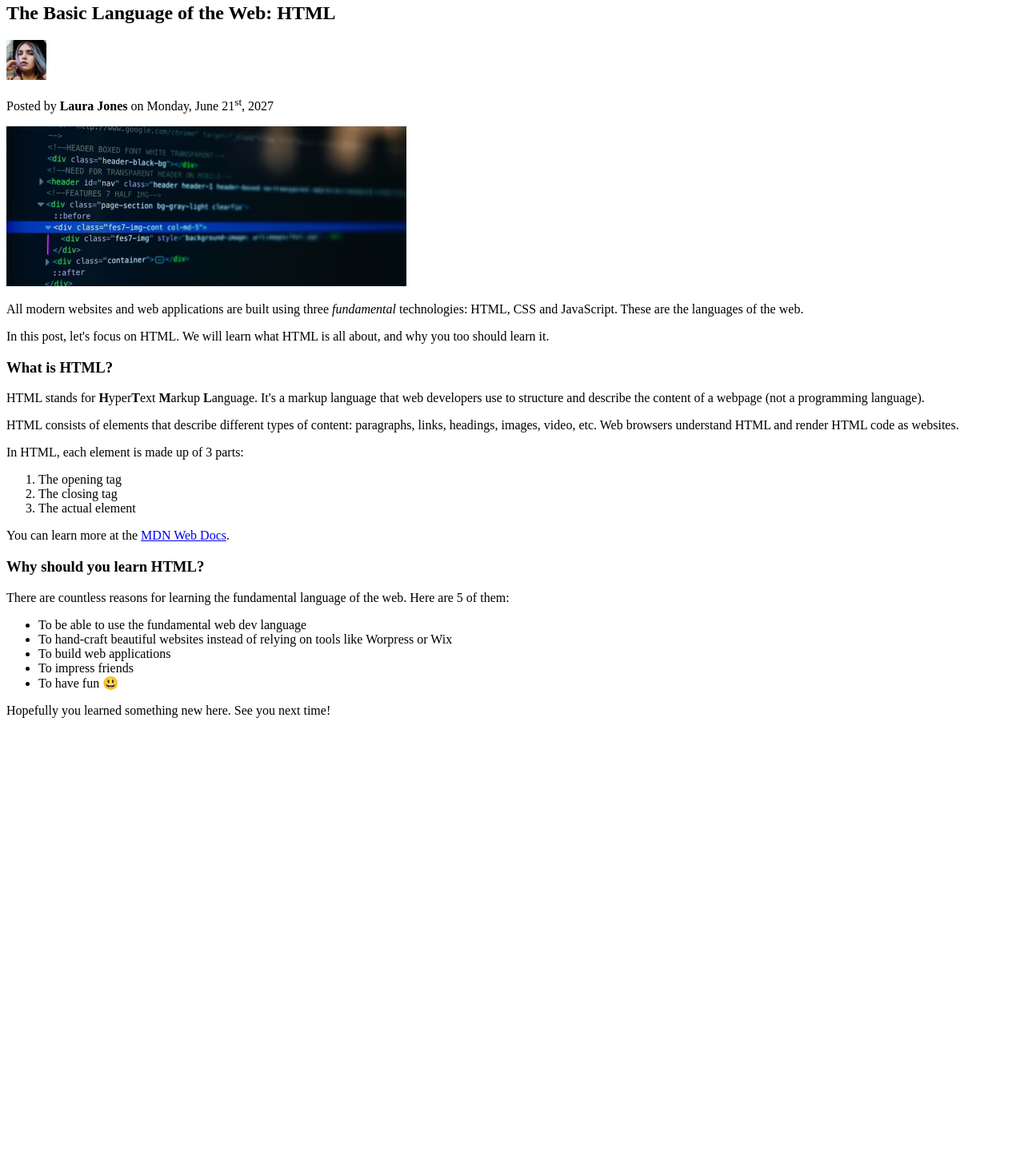
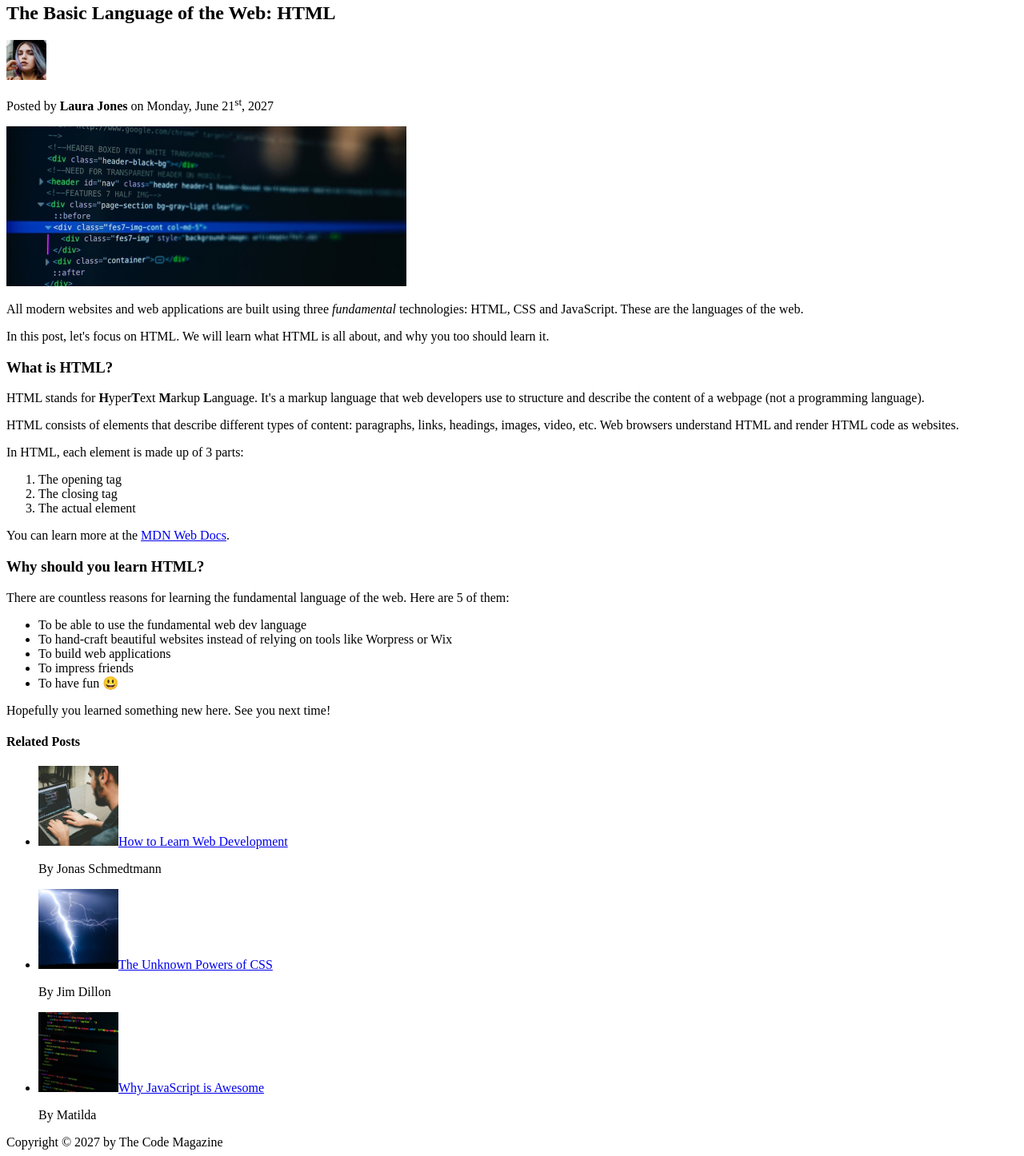
Before and after one commit to ritabradley/code-mag, a plain HTML site: page index.html in a window 1280 px wide. Shown: the part 170-1616 px from the top of the page at 80% size. Before the commit the page ends 1084 px from the top, so only its background shows below. Drawn offline with Linux system fonts and the light colour scheme.

Commit message:
a related posts section

```diff
--- a/index.html
+++ b/index.html
@@ -9,14 +9,19 @@
     </head>
 
     <body>
+        <header>
             <h1>📘 The Code Magazine</h1>
+            <nav>
                 <ul>
                     <li><a href="/blog.html">Blog</a></li>
                     <li><a href="/challenges.html">Challenges</a></li>
                     <li><a href="/flexbox.html">Flexbox</a></li>
                     <li><a href="/css-grid.html">CSS Grid</a></li>
                 </ul>
-
+            </nav>
+        </header>
+        <main>
+            <header>
                 <h2>The Basic Language of the Web: HTML</h2>
                 <img src="./imgs/laura-jones.jpg"
                     alt="Laura Jones - A caucasian women with colorful hair rests her hand on her face while looking down into the camera."
@@ -24,23 +29,39 @@
                     height="50" width="50">
 
                 <p>Posted by <strong>Laura Jones</strong> on Monday, June 21<sup>st</sup>, 2027</p>
+                <img src="./imgs/post-img.jpg"
+                    alt="A section of HTML (HyperText Markup Language) code on a computer screen"
+                    title="A section of HTML (HyperText Markup Language) code on a computer screen." width="500"
+                    height="200">
+            </header>
 
-        <img src="./imgs/post-img.jpg" alt="A section of HTML (HyperText Markup Language) code on a computer screen"
-            title="A section of HTML (HyperText Markup Language) code on a computer screen." width="500" height="200">
-
-        <p>All modern websites and web applications are built using three <em>fundamental</em> technologies: HTML, CSS
+            <section>
+                <p>All modern websites and web applications are built using three <em>fundamental</em> technologies:
+                    HTML,
+                    CSS
                     and
                     JavaScript. These are the languages of the web.</p>
 
-        <p>In this post, let's focus on HTML. We will learn what HTML is all about, and why you too should learn it.
+                <p>In this post, let's focus on HTML. We will learn what HTML is all about, and why you too should
+                    learn
+                    it.
+                </p>
+            </section>
+
+            <section>
+                <h3>What is HTML?</h3>
+
+                <p>HTML stands for <strong>H</strong>yper<strong>T</strong>ext <strong>M</strong>arkup
+                    <strong>L</strong>anguage. It's a
+                    markup language
+                    that
+                    web
+                    developers use to structure and describe the content of a webpage (not a programming
+                    language).
                 </p>
 
-        <h3>What is HTML?</h3>
-
-        <p>HTML stands for <b>H</b>yper<b>T</b>ext <b>M</b>arkup <b>L</b>anguage. It's a markup language that web
-            developers use to structure and describe the content of a webpage (not a programming language).</p>
-
-        <p>HTML consists of elements that describe different types of content: paragraphs, links, headings, images,
+                <p>HTML consists of elements that describe different types of content: paragraphs, links, headings,
+                    images,
                     video, etc. Web browsers understand HTML and render HTML code as websites.</p>
 
                 <p>In HTML, each element is made up of 3 parts:</p>
@@ -50,12 +71,16 @@
                     <li>The actual element</li>
                 </ol>
 
-        <p>You can learn more at the <a href="https://developer.mozilla.org/en-US/" target="_blank">MDN Web Docs</a>.
+                <p>You can learn more at the <a href="https://developer.mozilla.org/en-US/" target="_blank">MDN Web
+                        Docs</a>.
                 </p>
+            </section>
 
+            <section>
                 <h3>Why should you learn HTML?</h3>
 
-        <p>There are countless reasons for learning the fundamental language of the web. Here are 5 of them:</p>
+                <p>There are countless reasons for learning the fundamental language of the web. Here are 5 of them:
+                </p>
 
                 <ul>
                     <li>To be able to use the fundamental web dev language</li>
@@ -66,6 +91,38 @@
                 </ul>
 
                 <p>Hopefully you learned something new here. See you next time!</p>
+            </section>
+            <aside>
+                <h4>Related Posts</h4>
+                <ul>
+                    <li>
+                        <article>
+                            <img src="./imgs/related-1.jpg"
+                                alt="A caucasian male with dark colored hair typing on a keyboard" width="100"
+                                height="100"><a href="#">How to
+                                Learn Web Development</a>
+                            <p>By Jonas Schmedtmann</p>
+                        </article>
+                    </li>
+                    <li>
+                        <article>
+                            <img src="./imgs/related-2.jpg" alt="A bolt of lightning" width="100" height="100"><a
+                                href="#">The Unknown Powers of
+                                CSS</a>
+                            <p>By Jim Dillon</p>
+                        </article>
+                    </li>
+                    <li>
+                        <article>
+                            <img src="./imgs/related-3.jpg" alt="Some JavaScript code on a computer screen" width="100"
+                                height="100"><a href="#">Why JavaScript is Awesome</a>
+                            <p>By Matilda</p>
+                        </article>
+                    </li>
+                </ul>
+            </aside>
+        </main>
+        <footer>Copyright © 2027 by The Code Magazine</footer>
     </body>
 
 </html>
```
Lines whose indentation alone changed are shown as unchanged.
